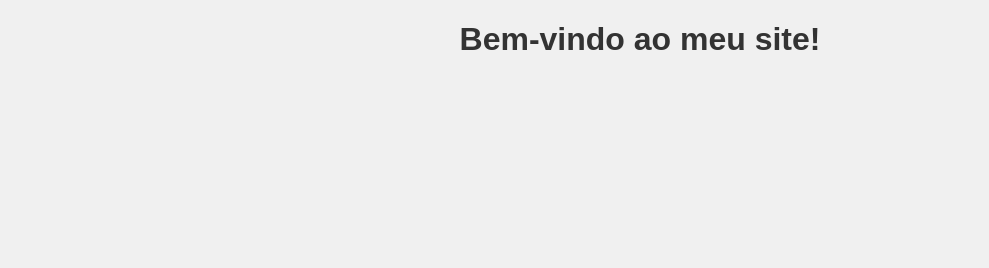
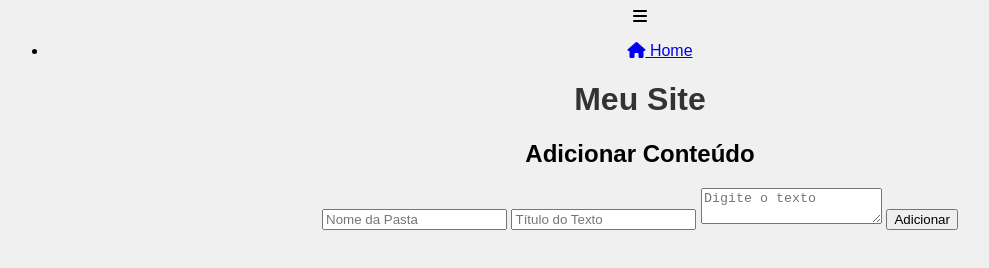
Before and after one commit to diegossami-tech/Poetrytest1, a plain HTML site: page index.html in a window 1280 px wide. Shown: the whole page, without its empty margins (0-989 px from the left). Drawn offline with Linux system fonts and the light colour scheme.

Commit message:
Update index.html

```diff
--- a/index.html
+++ b/index.html
@@ -2,11 +2,44 @@
 <html lang="pt-BR">
 <head>
   <meta charset="UTF-8">
-  <title>Meu Site</title>
+  <meta name="viewport" content="width=device-width, initial-scale=1.0">
+  <title>Meu Site com Menu Hambúrguer</title>
   <link rel="stylesheet" href="style.css">
+  <link rel="stylesheet" href="https://cdnjs.cloudflare.com/ajax/libs/font-awesome/6.4.0/css/all.min.css">
 </head>
 <body>
-  <h1>Bem-vindo ao meu site!</h1>
+  <!-- Menu Hambúrguer -->
+  <div class="hamburger" onclick="toggleMenu()">
+    <i class="fas fa-bars"></i>
+  </div>
+  <nav class="sidebar">
+    <ul>
+      <li><a href="#" onclick="showHome()"><i class="fas fa-home"></i> Home</a></li>
+      <!-- Títulos das pastas serão adicionados dinamicamente aqui -->
+    </ul>
+  </nav>
+
+  <!-- Página Inicial -->
+  <div class="container">
+    <h1>Meu Site</h1>
+
+    <!-- Formulário para adicionar pastas e textos -->
+    <div class="form-container">
+      <h2>Adicionar Conteúdo</h2>
+      <form id="contentForm">
+        <input type="text" id="folderName" placeholder="Nome da Pasta" required>
+        <input type="text" id="textTitle" placeholder="Título do Texto" required>
+        <textarea id="textContent" placeholder="Digite o texto" required></textarea>
+        <button type="submit">Adicionar</button>
+      </form>
+    </div>
+
+    <!-- Área para exibir pastas e textos -->
+    <div id="contentDisplay">
+      <!-- Pastas e textos serão adicionados dinamicamente aqui -->
+    </div>
+  </div>
+
   <script src="app.js"></script>
 </body>
 </html>
```
